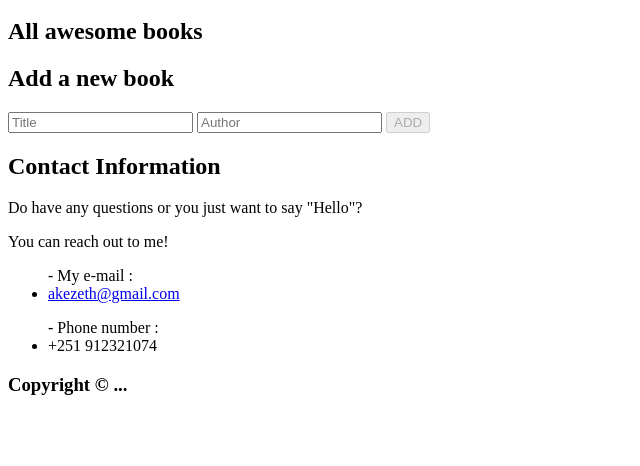
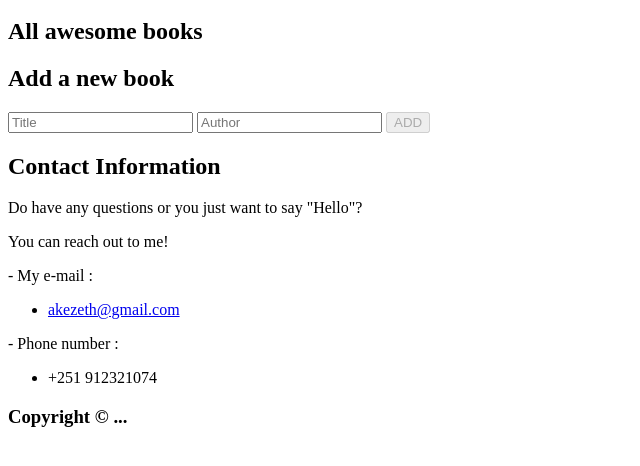
Before and after one commit to akezeth/Awesome-books-es6, a plain HTML site: page index.html in a window 1280 px wide. Shown: the part 136-602 px from the top of the page, without its empty margins (0-640 px from the left). Drawn offline with Linux system fonts and the light colour scheme.

Commit message:
Modify contact section

```diff
--- a/index.html
+++ b/index.html
@@ -40,10 +40,12 @@
     <p class="p-top">Do have any questions or you just want to say "Hello"?</p>
     <p class="p-bot">You can reach out to me!</p>
     <div class="contactList">
-      <ul>- My e-mail :
+      <p>- My e-mail : </p>
+      <ul>
         <li><a href="#">akezeth@gmail.com</a></li>
       </ul>
-      <ul>- Phone number :
+      <p>- Phone number : </p>
+      <ul>
         <li>+251 912321074</li>
       </ul>
     </div>
```
